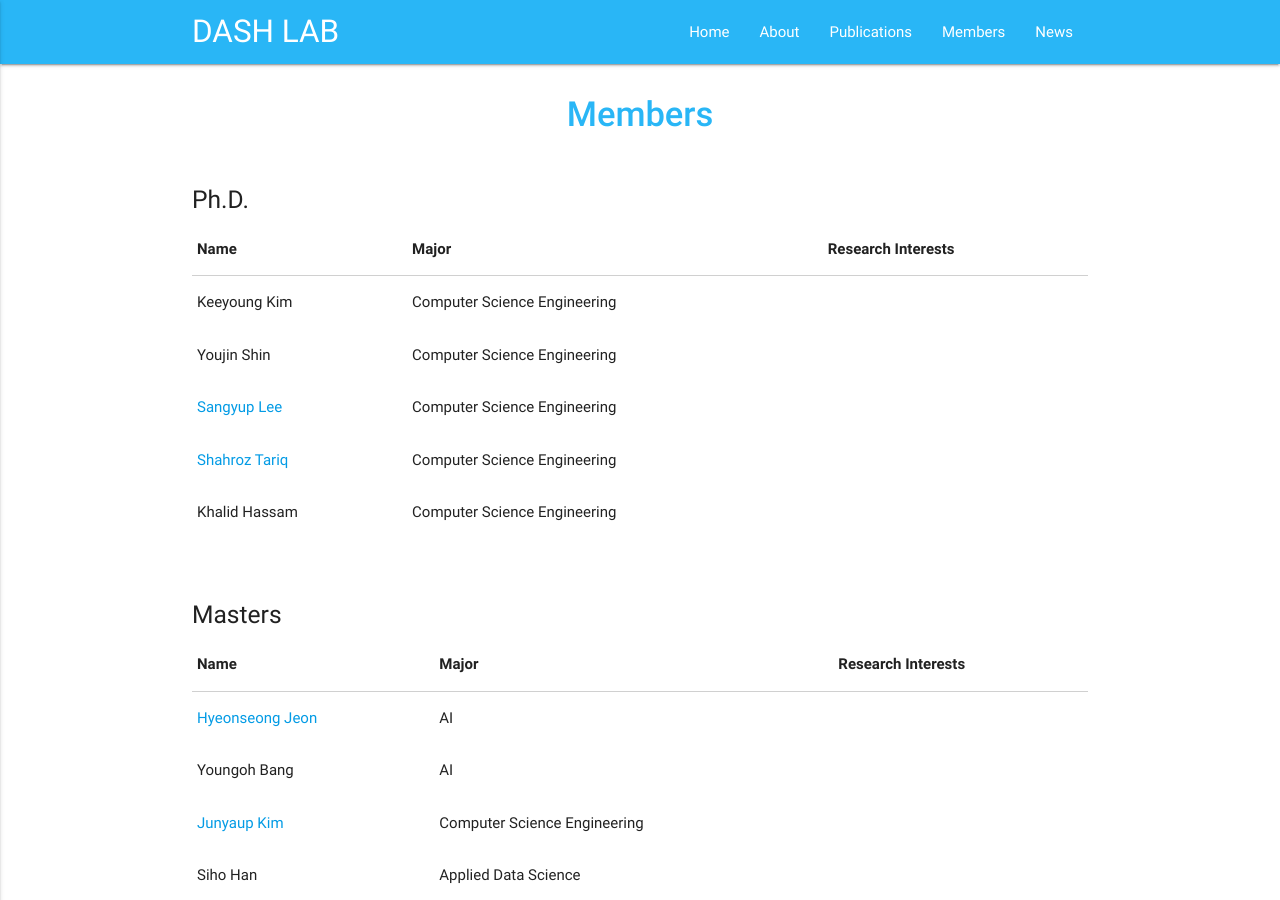
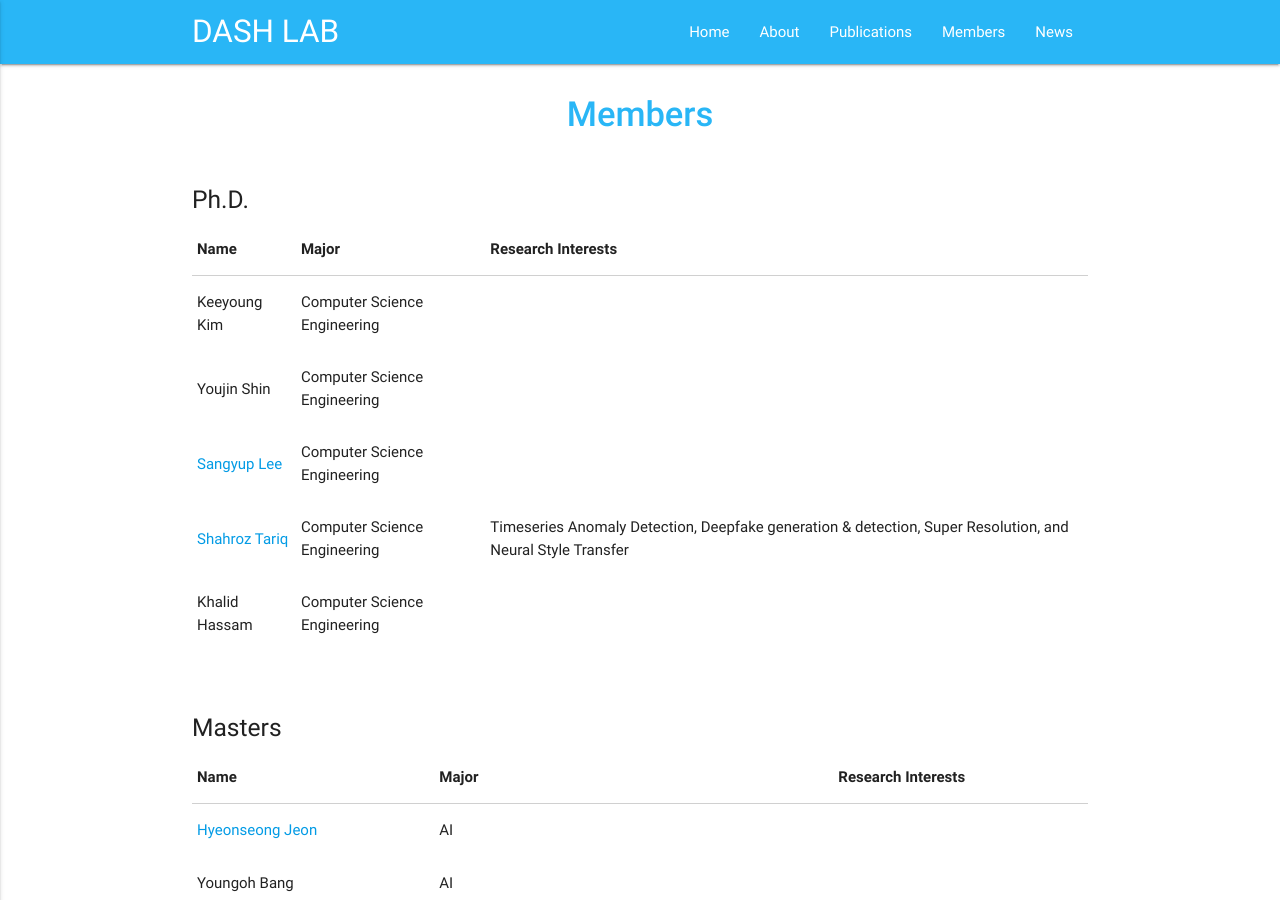
Before and after one commit to Yurim990507/DASH-Lab.github.io, a Jekyll site: the page built from example3.md, in a window 1280 px wide and 900 px high. Built offline with Jekyll 4.4.1, drawn with Linux system fonts in a browser that asks for light colours.

Commit message:
Update example3.md
updated Shahroz Profile

```diff
--- a/example3.md
+++ b/example3.md
@@ -37,7 +37,7 @@ permalink: /Members/
                 <tr>
                   <td><a href = "https://sites.google.com/view/shahroztariq" target = "_blank"> Shahroz Tariq </a></td>
                   <td>Computer Science Engineering</td>
-                  <td> </td>
+                  <td>Timeseries Anomaly Detection, Deepfake generation & detection, Super Resolution, and Neural Style Transfer </td>
                 </tr>
                 <tr>
                   <td>Khalid Hassam</td>
```
